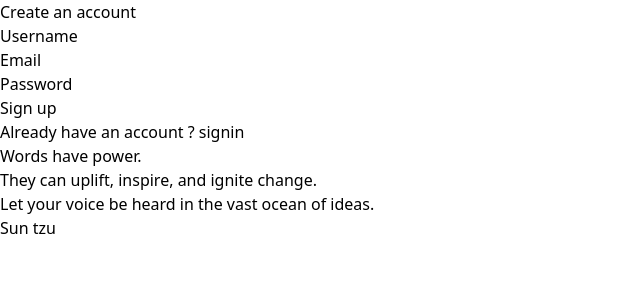
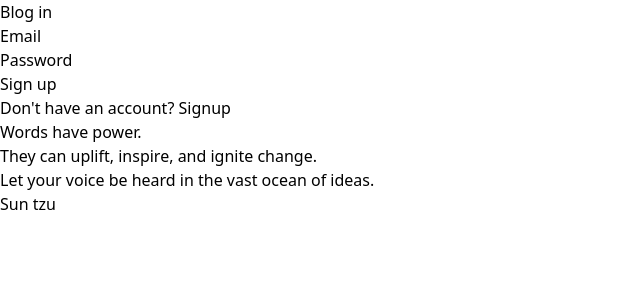
Before and after one commit to Sahil25061999/blog-frontend, a React (Vite) app: page /signin in a window 1280 px wide. Shown: the top 300 px of the page, without its empty margins (0-640 px from the left). Built offline with nearby package versions, Linux system fonts and the light colour scheme.

Commit message:
feat: add individual blog page

```diff
--- a/src/App.tsx
+++ b/src/App.tsx
@@ -1,11 +1,40 @@
 import { Route, Routes } from "react-router-dom";
-import { Signin, Signup } from "./pages/index";
+import { Blog, Signin, Signup } from "./pages/index";
 function App() {
   return (
     <div className="  min-h-screen w-full text-stone-900">
       <Routes>
         <Route path="/signup" element={<Signup />} />
         <Route path="/signin" element={<Signin />} />
+
+        <Route
+          path="/blog/:id"
+          element={
+            <div className="  w-[min(1300px,calc(100%-2rem))] mx-auto">
+              <div className=" w-full py-3 flex flex-row justify-between items-center">
+                <h2 className=" text-xl font-medium">BART</h2>
+                <div className=" flex flex-row gap-4 items-center">
+                  <button>
+                    <svg
+                      xmlns="http://www.w3.org/2000/svg"
+                      viewBox="0 0 24 24"
+                      fill="rgba(0,0,0,.5)"
+                      className="w-6 h-6"
+                    >
+                      <path
+                        fill-rule="evenodd"
+                        d="M12 3.75a.75.75 0 0 1 .75.75v6.75h6.75a.75.75 0 0 1 0 1.5h-6.75v6.75a.75.75 0 0 1-1.5 0v-6.75H4.5a.75.75 0 0 1 0-1.5h6.75V4.5a.75.75 0 0 1 .75-.75Z"
+                        clip-rule="evenodd"
+                      />
+                    </svg>
+                  </button>
+                  <div className=" h-10 aspect-square rounded-full bg-green-300 flex items-center justify-center"><button>A</button></div>
+                </div>
+              </div>
+              <Blog />
+            </div>
+          }
+        />
       </Routes>
     </div>
   );
--- /dev/null
+++ b/src/components/formFooter.tsx
@@ -0,0 +1,10 @@
+import { Link } from "react-router-dom";
+import { IFormFooter } from "../types";
+
+export function FormFooter({footerText, link, linkText}:IFormFooter) {
+  return (
+    <p className=" text-center text-sm">
+    {footerText} <span className=" font-medium underline"><Link to={link}>{linkText}</Link></span>
+  </p>
+  )
+}
--- /dev/null
+++ b/src/components/formHeading.tsx
@@ -0,0 +1,5 @@
+import { IFromHeading } from "../types";
+
+export function FormHeading({ heading }: IFromHeading) {
+  return <h1 className=" text-2xl font-bold">{heading}</h1>;
+}
--- a/src/components/index.ts
+++ b/src/components/index.ts
@@ -1,2 +1,3 @@
 export { FormLabel } from "./formLabel";
 export { FormInput } from "./formInput";
+export { FormFooter } from "./formFooter";
--- /dev/null
+++ b/src/pages/blog.tsx
@@ -0,0 +1,37 @@
+export function Blog() {
+  return (
+    <div className=" w-full py-8 grid grid-cols-1 sm:grid-cols-12 gap-6">
+      <div className=" col-span-8">
+        <h1 className=" text-3xl font-semibold">
+          How to sing the letters song?
+        </h1>
+        <p className=" text-sm text-stone-700 mt-4">
+          {" "}
+          Published on August 24, 2013
+        </p>
+        <p className=" mt-8 leading-loose">
+          Lorem ipsum dolor sit amet consectetur adipisicing elit. Cum hic totam
+          ea fugit voluptates laborum cupiditate velit porro nesciunt veniam,
+          doloribus vel itaque exercitationem facilis dicta fuga, nihil
+          inventore perspiciatis molestiae id ut corrupti placeat incidunt ex!
+          Officia earum neque eaque dicta! Iusto maiores nihil reprehenderit
+          fuga mollitia enim. Perferendis ullam dignissimos, animi, recusandae
+          </p>
+          <p className=" mt-4 leading-loose">
+          reiciendis molestias nostrum tenetur aspernatur tempora iste dolores
+          repellat officia temporibus voluptate. Expedita inventore autem labore
+          quisquam animi tempora in, adipisci molestiae illo itaque consectetur.
+          Soluta nemo expedita debitis corporis atque. Iste fuga cum
+          consequatur, quia commodi eos quo ut placeat laborum cupiditate. Ipsa
+
+        </p>
+      </div>
+      <div className=" col-span-4 justify-self-center pl-4 border-l border-lime-400">
+        <div className=" ">
+          <p className="  text-stone-600">Author</p>
+          <h3 className=" text-2xl font-medium mt-1">John Krasinski</h3>
+        </div>
+      </div>
+    </div>
+  );
+}
--- a/src/pages/index.ts
+++ b/src/pages/index.ts
@@ -1,2 +1,3 @@
 export { Signup } from "./signup";
 export { Signin } from "./signin";
+export { Blog } from "./blog";
--- a/src/pages/signin.tsx
+++ b/src/pages/signin.tsx
@@ -1,22 +1,14 @@
-import { FormInput, FormLabel } from "../components";
+import { Link } from "react-router-dom";
+import { FormFooter, FormInput, FormLabel } from "../components";
+import { FormHeading } from "../components/formHeading";
 
 export function Signin() {
   return (
     <main className=" h-screen w-full sm:flex flex-row">
       <div className=" w-full h-full flex justify-center items-center sm:flex-1">
         <div>
-          <h1 className=" text-2xl font-bold">Create an account</h1>
+          <FormHeading heading="Blog in"/>
           <form className=" flex flex-col gap-2 mt-4">
-            <div>
-              <FormLabel htmlFor="username" label="Username" />
-              <FormInput
-                id="username"
-                name="username"
-                type="text"
-                placeholder=""
-                onChange={(e) => console.log(e.target.value)}
-              />
-            </div>
             <div>
               <FormLabel htmlFor="email" label="Email" />
               <FormInput
@@ -43,19 +35,21 @@ export function Signin() {
               </button>
             </div>
           </form>
-          <p className=" text-center text-sm mt-2">
-            Already have an account ? signin
-          </p>
+         <div className=" mt-2">
+          <FormFooter footerText={"Don't have an account?"} link={'/signup'} linkText={"Signup"}/>
+         </div>
         </div>
       </div>
       <div className="hidden md:flex flex-1 justify-center items-center bg-stone-900 text-stone-200">
-        <div className=" sm:p-2 md:p-4">
+      <div className=" sm:p-2 md:p-4">
           <h1 className="  md:text-xl font-bold leading-snug">
-            Words have power.<br/>
-            They can uplift, inspire, and ignite change.<br/>
+            Words have power.
+            <br />
+            They can uplift, inspire, and ignite change.
+            <br />
             Let your voice be heard in the vast ocean of ideas.
           </h1>
-          <p>Sun tzu</p>
+          <p className=" mt-2">Sun tzu</p>
         </div>
       </div>
     </main>
--- a/src/pages/signup.tsx
+++ b/src/pages/signup.tsx
@@ -1,11 +1,12 @@
-import { FormInput, FormLabel } from "../components";
+import { FormFooter, FormInput, FormLabel } from "../components";
+import { FormHeading } from "../components/formHeading";
 
 export function Signup() {
   return (
     <main className=" h-screen w-full sm:flex flex-row">
       <div className=" w-full h-full flex justify-center items-center sm:flex-1">
         <div>
-          <h1 className=" text-2xl font-bold">Create an account</h1>
+          <FormHeading heading="Create an account" />
           <form className=" flex flex-col gap-2 mt-4">
             <div>
               <FormLabel htmlFor="username" label="Username" />
@@ -43,16 +44,22 @@ export function Signup() {
               </button>
             </div>
           </form>
-          <p className=" text-center text-sm mt-2">
-            Already have an account ? signin
-          </p>
+          <div className=" mt-2">
+            <FormFooter
+              footerText={"Already have an account?"}
+              link={"/signin"}
+              linkText={"Login"}
+            />
+          </div>
         </div>
       </div>
       <div className="hidden md:flex flex-1 justify-center items-center bg-stone-900 text-stone-200">
         <div className=" sm:p-2 md:p-4">
           <h1 className="  md:text-xl font-bold leading-snug">
-            Words have power.<br/>
-            They can uplift, inspire, and ignite change.<br/>
+            Words have power.
+            <br />
+            They can uplift, inspire, and ignite change.
+            <br />
             Let your voice be heard in the vast ocean of ideas.
           </h1>
           <p className=" mt-2">Sun tzu</p>
```
Also changed, not shown: src/types/components.ts (+10 -0 lines), src/types/index.ts (+6 -1 lines).
